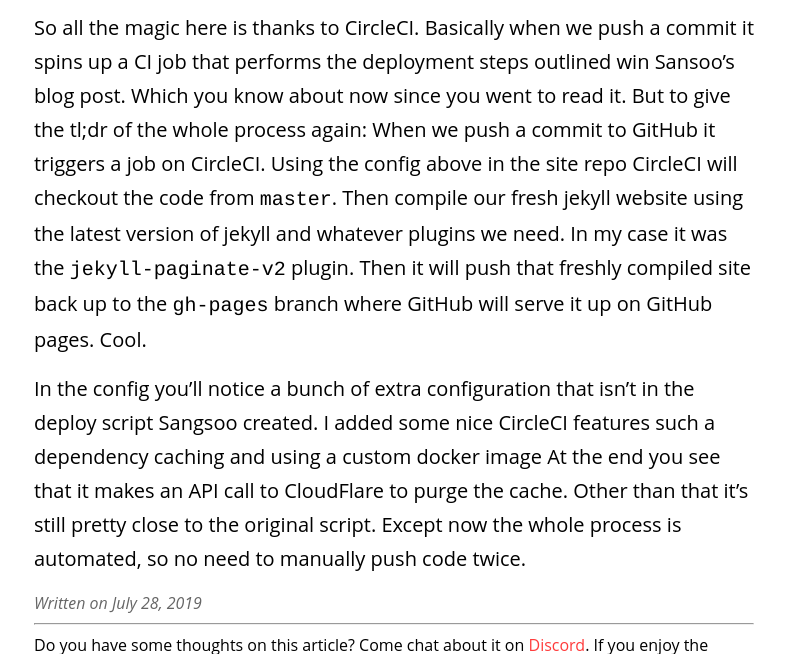
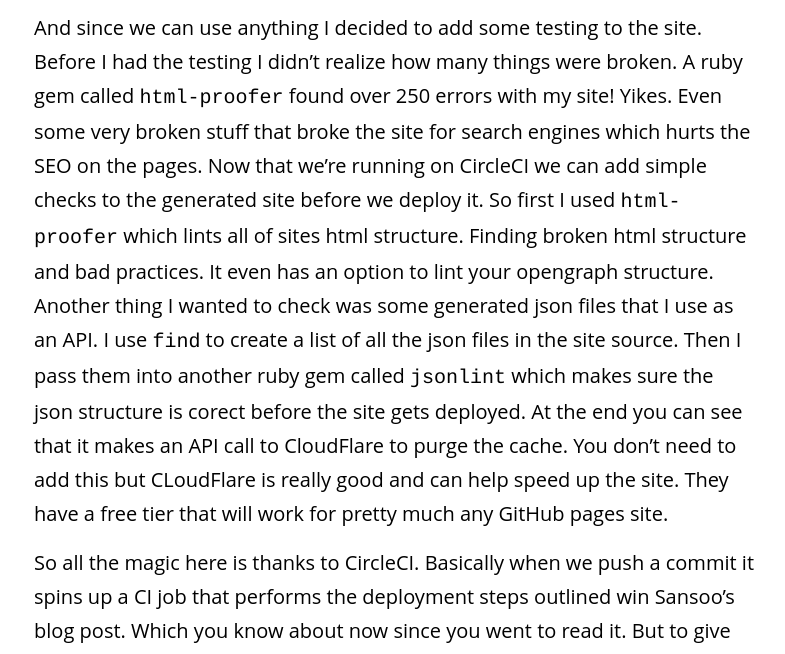
Before and after one commit to MrPowerScripts/MrPowerScripts.com, a Jekyll site: the page built from _posts/2019-07-28-github-pages-circleci-jekyll-paginate-v2.md, in a window 1280 px wide and 900 px high, scrolled down 1336 px, cut to the strip 246-900 px from the top of the window. Shown: the whole strip, without its empty margins (246-1031 px from the left). Built offline with Jekyll 4.4.1, drawn with Linux system fonts in a browser that asks for light colours; some of the changed text lies outside the part shown.

Commit message:
update blog

```diff
--- a/_posts/2019-07-28-github-pages-circleci-jekyll-paginate-v2.md
+++ b/_posts/2019-07-28-github-pages-circleci-jekyll-paginate-v2.md
@@ -13,6 +13,8 @@
 
 <script src="https://gist-it.appspot.com/http://github.com/MrPowerScripts/MrPowerScripts.com/blob/master/.circleci/config.yml"></script>
 
-So all the magic here is thanks to CircleCI. Basically when we push a commit it spins up a CI job that performs the deployment steps outlined win Sansoo's blog post. Which you know about now since you went to read it. But to give the tl;dr of the whole process again: When we push a commit to GitHub it triggers a job on CircleCI. Using the config above in the site repo CircleCI will checkout the code from `master`. Then compile our fresh jekyll website using the latest version of jekyll and whatever plugins we need. In my case it was the `jekyll-paginate-v2` plugin. Then it will push that freshly compiled site back up to the `gh-pages` branch where GitHub will serve it up on GitHub pages. Cool.
+And since we can use anything I decided to add some testing to the site. Before I had the testing I didn't realize how many things were broken. A ruby gem called `html-proofer` found over 250 errors with my site! Yikes. Even some very broken stuff that broke the site for search engines which hurts the SEO on the pages. Now that we're running on CircleCI we can add simple checks to the generated site before we deploy it. So first I used `html-proofer` which lints all of sites html structure. Finding broken html structure and bad practices. It even has an option to lint your opengraph structure. Another thing I wanted to check was some generated json files that I use as an API. I use `find` to create a list of all the json files in the site source. Then I pass them into another ruby gem called `jsonlint` which makes sure the json structure is corect before the site gets deployed. At the end you can see that it makes an API call to CloudFlare to purge the cache. You don't need to add this but CLoudFlare is really good and can help speed up the site. They have a free tier that will work for pretty much any GitHub pages site.
 
-In the config you'll notice a bunch of extra configuration that isn't in the deploy script Sangsoo created. I added some nice CircleCI features such a dependency caching and using a custom docker image At the end you see that it makes an API call to CloudFlare to purge the cache. Other than that it's still pretty close to the original script. Except now the whole process is automated, so no need to manually push code twice.
+So all the magic here is thanks to CircleCI. Basically when we push a commit it spins up a CI job that performs the deployment steps outlined win Sansoo's blog post. Which you know about now since you went to read it. But to give the tl;dr of the whole process again: When we push a commit to GitHub it triggers a job on CircleCI. Using the config above in the site repo CircleCI will checkout the code from `master`. Then compile our fresh jekyll website using the latest version of jekyll and whatever plugins we need. In my case it was the `jekyll-paginate-v2` plugin. Then it runs tests to make sure the site structure and json APIs aren't broken. Finally, that freshly compiled site gets pushed back up to the `gh-pages` branch where GitHub will serve it up on GitHub pages. Cool.
+
+Other than all that it's still pretty close to the original script. Except now the whole process is automated, so no need to manually push code twice.
```
